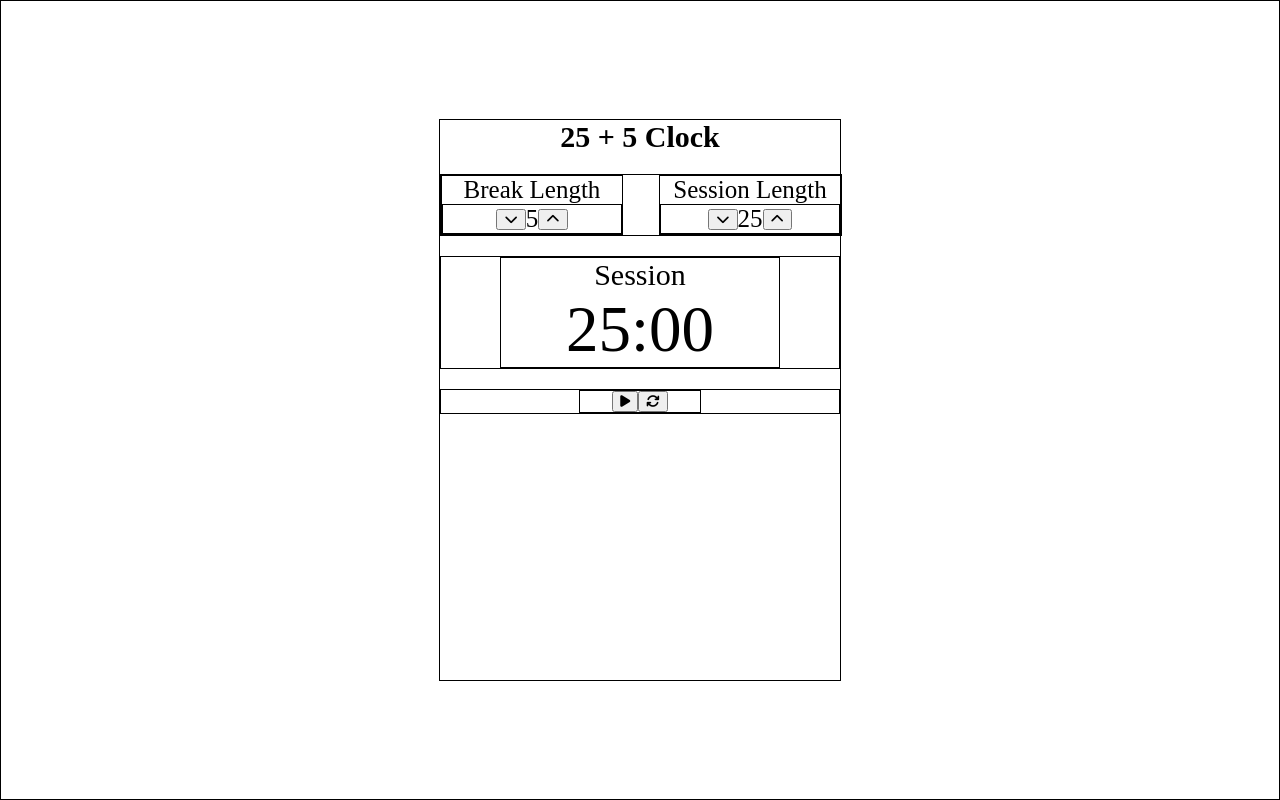
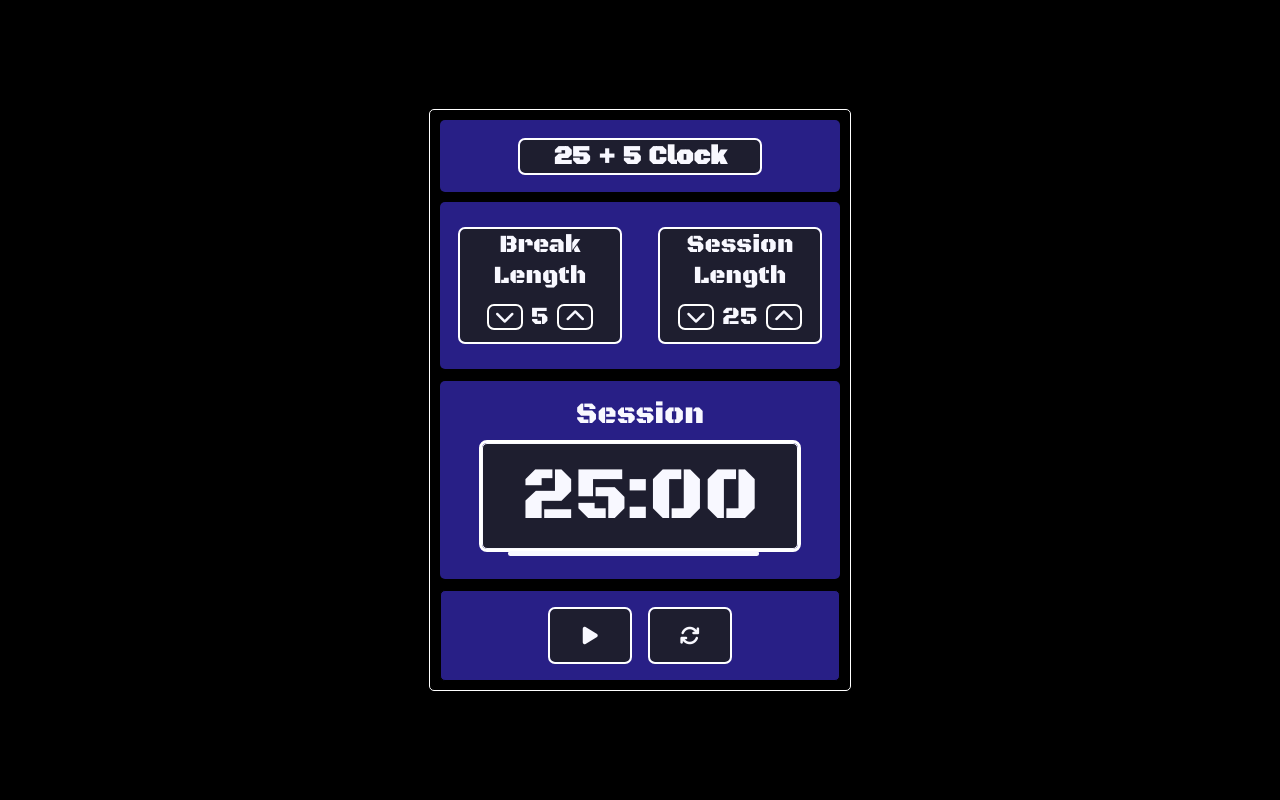
Before and after one commit to vishwa-radhya/25-5-clock, a React (Vite) app: page / in a window 1280 px wide. Built offline with nearby package versions, Linux system fonts and the light colour scheme.

Commit message:
added files

```diff
--- a/index.html
+++ b/index.html
@@ -9,6 +9,7 @@
   </head>
   <body>
     <div id="root"></div>
+    <script src="https://cdn.freecodecamp.org/testable-projects-fcc/v1/bundle.js"></script>
     <script type="module" src="/src/main.jsx"></script>
   </body>
 </html>
--- a/src/App.scss
+++ b/src/App.scss
@@ -1,8 +1,13 @@
+
+@import url('https://fonts.googleapis.com/css2?family=Roboto+Mono:ital,wght@0,100..700;1,100..700&display=swap');
+
+@import url('https://fonts.googleapis.com/css2?family=Black+Ops+One&display=swap');
 *{
     margin: 0;
 }
 html{
     font-size: 62.5%;
+    font-family: "Black Ops One", system-ui;
 }
 @mixin reuse-border{
     border: 1px solid;
@@ -12,83 +17,157 @@ html{
     align-items: center;
     justify-content: center;
 }
-
+$pit-violet:rgba(57, 45, 189, 0.708);
+$pit-black:rgb(30, 30, 47);
 #root{
     @include reuse-border;
     height: 99.8vh;
     @include flex-cc;
+    background-color: black;
 }
 
 .clock-container{
     @include reuse-border;
+    border: 1px solid white;
     width: min(400px,92vw);
     height: 70vh;
     display: flex;
     flex-direction: column;
-    gap: 2rem;
-
+    padding: 1rem;
+    border-radius: 0.5rem;
+    background-color: rgb(0, 0, 0);
+    .h3-wrapper{
+        @include flex-cc;
+        background-color: $pit-violet;
+        margin-bottom: 1rem;
+        height: 13%;
+        border-radius: 0.5rem;
+    }
     h3{
         text-align: center;
-        font-size: 3rem;
+        font-size: 2.6rem;
+        background-color: $pit-black;
+        outline: 2px solid white;
+        color: ghostwhite;
+        width: 60%;
+        margin:5px auto;
+        border-radius: 0.5rem;
     }
     .lengths-wrapper{
-        @include reuse-border;
         width: 100%;
         display: flex;
         align-items: center;
-        justify-content: space-between;
+        justify-content: space-around;
+        background-color: $pit-violet;
+        height: 30%;
+        border-radius: 0.5rem;
     }
     .session-wrapper{
-        @include reuse-border;
         @include flex-cc;
+        height: 40%;
+
         .sess{
-            @include reuse-border;
-            width: 70%;
+            width: 100%;
+            height: 80%;
             text-align: center;
-
-
+            @include flex-cc;
+            flex-direction: column;
+            background-color: $pit-violet;
+            padding: 10px;
+            color: ghostwhite;
+            border-radius: 0.5rem;
         }
     }
     .controls-wrapper{
-        @include reuse-border;
         @include flex-cc;
+        height: 16%;
 
         .ctrls{
             @include reuse-border;
-            width: 30%;
+            width: 100%;
             @include flex-cc;
+            gap: 2rem;
+            height: 100%;
+            border-radius: 0.5rem;
+            background-color: $pit-violet;
+            button{
+                height: 60%;
+                width: 20%;
+                background-color: $pit-black;
+                color: ghostwhite;
+                outline: 2px solid white;
+                border-radius: 0.5rem;
+            }
         }
     }
 }
 .break-container{
-    @include reuse-border;
-    width: 45%;
+    width: 40%;
     display: flex;
     flex-direction: column;
-
+    background-color: $pit-black;
+    color: ghostwhite;
+    outline:  2px solid white;
+    border-radius: 0.5rem;
     label{
         text-align: center;
         font-size: 2.5rem;
     }
     .brk-btn-wrapper{
-        @include reuse-border;
         @include flex-cc;
         font-size: 2.5rem;
+        gap: 1rem;
+        margin-top: 1rem;
+        margin-bottom: 1rem;
+
+        button{
+            background-color: $pit-black;
+            color: ghostwhite;
+            border-radius: 0.5rem;
+            outline: 2px solid white;
+        }
     }
 }
 
 .timer-label{
     font-size: 3rem;
+    margin-top: -1.5rem;
+    margin-bottom: 1rem;
 }
 .time-left{
-    font-size: 6.5rem;
+    @include reuse-border;
+    width: 80%;
+    font-size: 7.5rem;
+    background-color: $pit-black;
+    padding: 5px;
+    outline:3px solid white;
+    position: relative;
+    border-radius: 0.5rem;
+    div{
+        background-color: ghostwhite;
+        width: 80%;
+        height: 5%;
+        position: absolute;
+        bottom: -0.8rem;
+        left: 2.5rem;
+        border-radius: 0.5rem;
+    }
 }
 .start-stop{
 
-    i{
-        transition: .25s ease;
-    }
 }
 button{
     outline: none;
+    border: none;
+    transition: .2s ease;
+    &:hover,&:focus{
+        filter:invert(100%);
+    }
 }
+i{
+    font-size: 2rem;
+    transform: .25s ease;
+    &:active{
+        scale: 0.8;
+    }
+}
--- a/src/break-container.jsx
+++ b/src/break-container.jsx
@@ -1,6 +1,6 @@
 import PropTypes from 'prop-types';
 
-const BreakContainer=({label,decBtnId,incBtnId,lenId,len,changeLength})=>{
+const BreakContainer=({label,decBtnId,incBtnId,lenId,len,changeLength,id})=>{
 
     function handleDecchange(){
         changeLength(-1);
@@ -13,7 +13,7 @@ const BreakContainer=({label,decBtnId,incBtnId,lenId,len,changeLength})=>{
     return(
 
         <div className="break-container">
-            <label htmlFor={label}>{label}</label>
+            <label htmlFor={label} id={id}>{label}</label>
             <div className="brk-btn-wrapper">
                 <button id={decBtnId} onClick={handleDecchange}><i className="fa-solid fa-chevron-down"></i></button>
                 <p id={lenId}>{len}</p>
@@ -31,6 +31,7 @@ BreakContainer.propTypes={
     lenId:PropTypes.string,
     len:PropTypes.number,
     changeLength:PropTypes.func,
+    id:PropTypes.string,
 }
 
 export default BreakContainer;
--- a/src/clock-container.jsx
+++ b/src/clock-container.jsx
@@ -35,7 +35,7 @@ const ClockContainer=()=>{
     return(
 
         <div className="clock-container">
-            <h3>25 + 5 Clock</h3>
+            <div className="h3-wrapper"><h3>25 + 5 Clock</h3></div>
             <div className="lengths-wrapper">
                 <BreakContainer label='Break Length' id='break-label' decBtnId='break-decrement' incBtnId='break-increment' lenId='break-length' len={breakLength} changeLength={handleBreakLengthChange} />
                 <BreakContainer label='Session Length' id='session-label' decBtnId='session-decrement' incBtnId='session-increment' lenId='session-length' len={sessionLength} changeLength={handleSessionLengthChange} />
--- a/src/session-container.jsx
+++ b/src/session-container.jsx
@@ -83,6 +83,7 @@ const SessionContainer=({sessionLength,breakLength})=>{
             {isSession ? 'Session' : 'Break'}
             </label>
             <div className="time-left">
+            <div></div>
             {String(time.minutes).padStart(2,'0')}:{String(time.seconds).padStart(2,'0')}
             </div>
             <audio src="./../beep.mp3" ref={audioRef}></audio>
```
